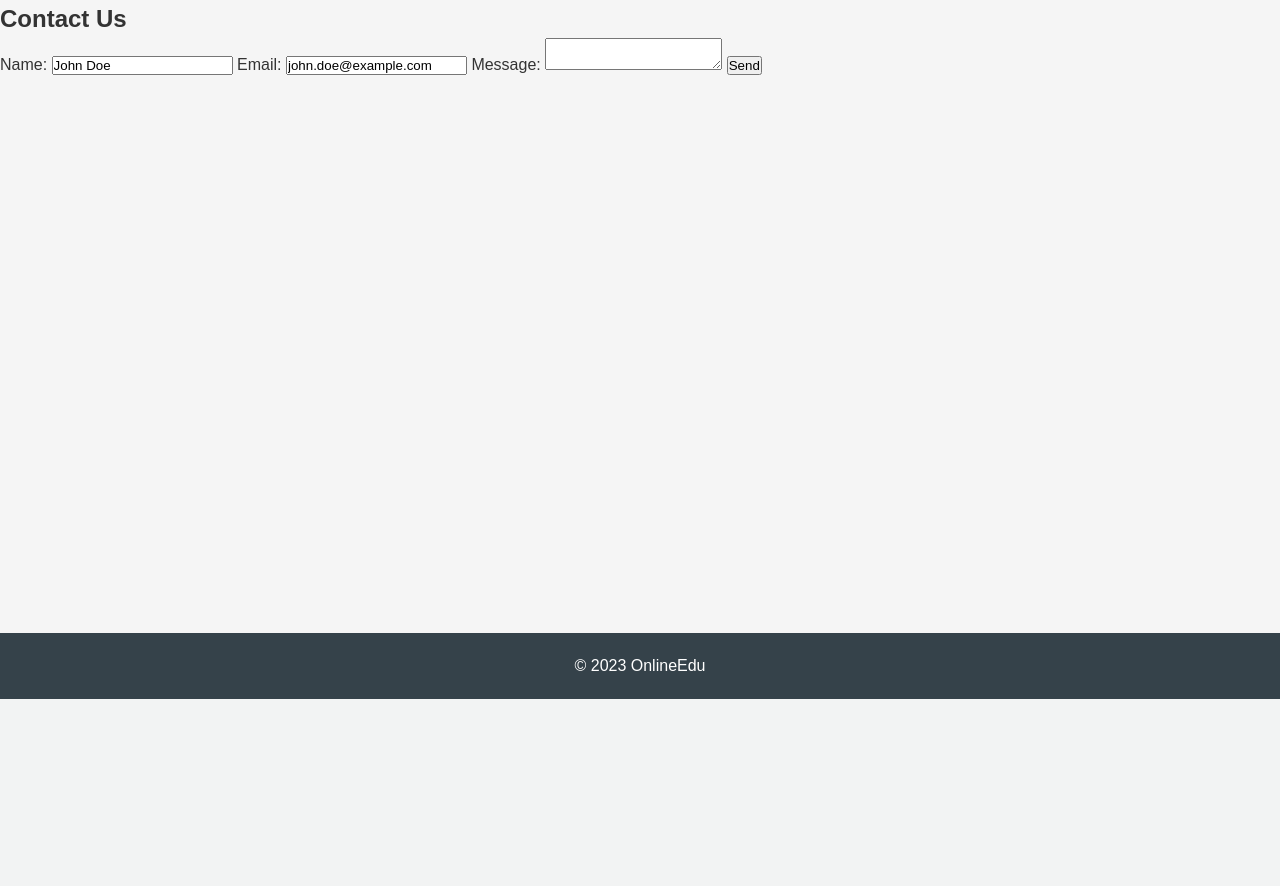
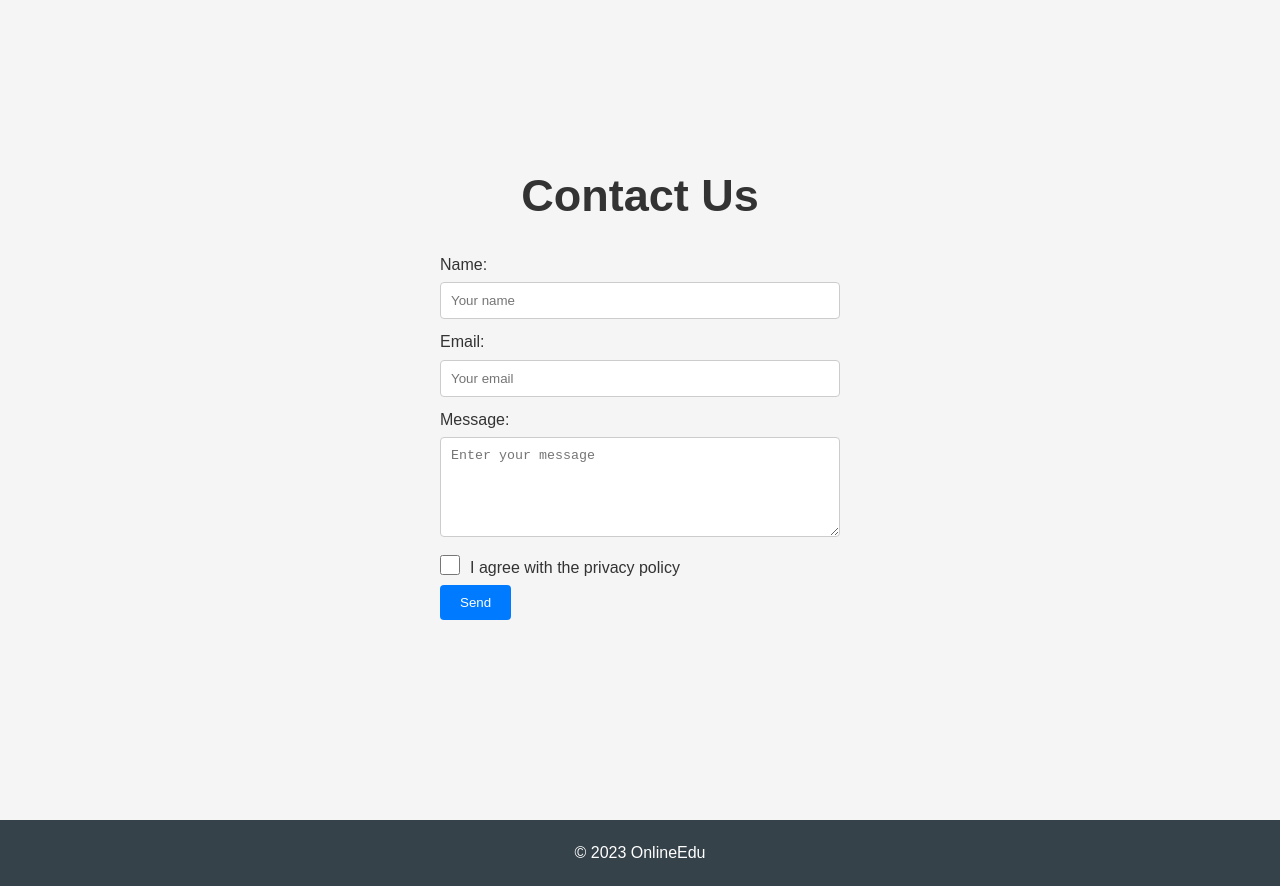
Before and after one commit to KidaKurou/OnlineEdu2, a PHP site: page /contact.php in a window 1280 px wide. Shown: the part 101-987 px from the top of the page. Before the commit the page ends 800 px from the top, so only its background shows below. Run offline with PHP 8.4, Linux system fonts and the light colour scheme; a user stored in the database is signed in; data comes from the database, SQL or seed files in the repository.

Commit message:
Contact Us Form

```diff
--- a/pages/contact.php
+++ b/pages/contact.php
@@ -7,43 +7,83 @@ if (!isset($_SESSION['user_id'])) {
     header("Location: login.php");
     exit();
 }
-
-// Include the database connection file
-include '../includes/db_connection.php';
-
-// Get the user's information
-$sql = "SELECT * FROM Users WHERE UserID = ?";
-$stmt = $conn->prepare($sql);
-$stmt->bind_param('i', $_SESSION['user_id']);
-$stmt->execute();
-$result = $stmt->get_result();
-$user = $result->fetch_assoc();
 ?>
 <!DOCTYPE html>
 <html>
 
 <head>
     <title>Profile</title>
+    <link rel="stylesheet" href="../styles/contact.css">
+    <link rel="stylesheet" href="../styles/style.css">
+    <script src="https://ajax.googleapis.com/ajax/libs/jquery/3.5.1/jquery.min.js"></script>
 </head>
 
 <body>
     <?php include 'header.php'; ?> <!-- Include your header file -->
-    <div class="contact">
-        <h2>Contact Us</h2>
-        <form action="" method="post">
-            <label for="name">Name:</label>
-            <input type="text" id="name" name="name" value="<?php echo $user['FirstName'] . ' ' . $user['LastName']; ?>" readonly>
+    <div class="contact-page">
+        <div class="contact-header">
+            <h2>Contact Us</h2>
+        </div>
+        <div class="contact-form-container">
+            <form id="contact-form">
+                <label for="name">Name:</label>
+                <input type="text" id="name" name="name" placeholder="Your name" required>
 
-            <label for="email">Email:</label>
-            <input type="email" id="email" name="email" value="<?php echo $user['Email']; ?>" readonly>
+                <label for="email">Email:</label>
+                <input type="email" id="email" name="email" placeholder="Your email" required>
 
-            <label for="message">Message:</label>
-            <textarea id="message" name="message"></textarea>
+                <label for="message">Message:</label>
+                <textarea id="message" name="message" placeholder="Enter your message" required></textarea>
 
-            <input type="submit" value="Send">
-        </form>
+                <!-- agree with privacy policy  -->
+                <div class="form-group">
+                    <input type="checkbox" id="agree" name="agree" required>
+                    <label for="agree">I agree with the privacy policy</label>
+                </div>
+
+                <input type="submit" id="submit-btn" value="Send">
+            </form>
+        </div>
     </div>
     <?php include 'footer.php'; ?> <!-- Include your footer file -->
+
+    <script>
+        $(document).ready(function() {
+            $(document).on('submit', '#contact-form', function(e) {
+                e.preventDefault();
+                var formData = new FormData(this);
+                $.ajax({
+                    url: "../processes/submit_contact.php",
+                    type: "POST",
+                    data: formData,
+                    dataType: "json",
+                    processData: false,
+                    contentType: false,
+                    success: function(response) {
+                        if (response.status === 'success') {
+                            showAlert('Form submitted successfully!');
+                            $('#contact-form')[0].reset();
+                        } else {
+                            alert('There was an error submitting the form.');
+                        }
+                    },
+                    error: function() {
+                        alert('There was an error submitting the form.');
+                    }
+                });
+            });
+
+            function showAlert(message) {
+                var alertBox = $('<div></div>').addClass('alert-message').text(message);
+                $('body').append(alertBox);
+                alertBox.fadeIn();
+                setTimeout(function() {
+                    alertBox.fadeOut();
+                }, 5000);
+            }
+        });
+    </script>
+
 </body>
 
 </html>
--- /dev/null
+++ b/styles/contact.css
@@ -0,0 +1,86 @@
+.contact-page {
+    display: flex;
+    flex-direction: column;
+    align-items: center;
+    justify-content: center;
+    height: 100vh;
+    background-color: #f5f5f5;
+    padding: 20px;
+    font-family: Arial, sans-serif;
+    color: #333;
+}
+
+.contact-header {
+    font-size: 30px;
+    text-align: center;
+    margin-bottom: 20px;
+}
+
+.contact-form-container {
+    display: flex;
+    flex-direction: column;
+    align-items: center;
+    width: 100%;
+    max-width: 400px;
+    margin-bottom: 20px;
+}
+
+#contact-form label {
+    display: block;
+    margin-bottom: 5px;
+}
+
+#contact-form input[type="text"],
+#contact-form input[type="email"],
+#contact-form textarea {
+    width: 100%;
+    padding: 10px;
+    margin-bottom: 10px;
+    border: 1px solid #ccc;
+    border-radius: 4px;
+    max-width: 400px;
+    min-width: 400px;
+}
+
+#contact-form textarea {
+    min-height: 100px;
+    max-height: 300px;
+    resize: vertical;
+}
+
+#contact-form input[type="submit"] {
+    background-color: #007bff;
+    color: #fff;
+    border: none;
+    border-radius: 4px;
+    padding: 10px 20px;
+    cursor: pointer;
+}
+
+#contact-form input[type="submit"]:hover {
+    background-color: #0069d9;
+    transition: background-color 0.3s ease;
+}
+
+.contact-form-container .form-group {
+    display: flex;
+    justify-content: flex-start;
+    align-items: flex-start;
+    align-content: flex-start;
+    flex-wrap: nowrap;
+    flex-direction: row;
+}
+
+#contact-form input[type="checkbox"] {
+    margin-right: 5px;
+    width: 20px;
+    height: 20px;
+    vertical-align: middle;
+}
+
+#contact-form label[for="agree"] {
+    display: inline-block;
+    margin-left: 5px;
+    vertical-align: middle;
+    font-family: Arial, sans-serif;
+}
```
Also changed, not shown: processes/submit_contact.php (added, +32 -0 lines).
